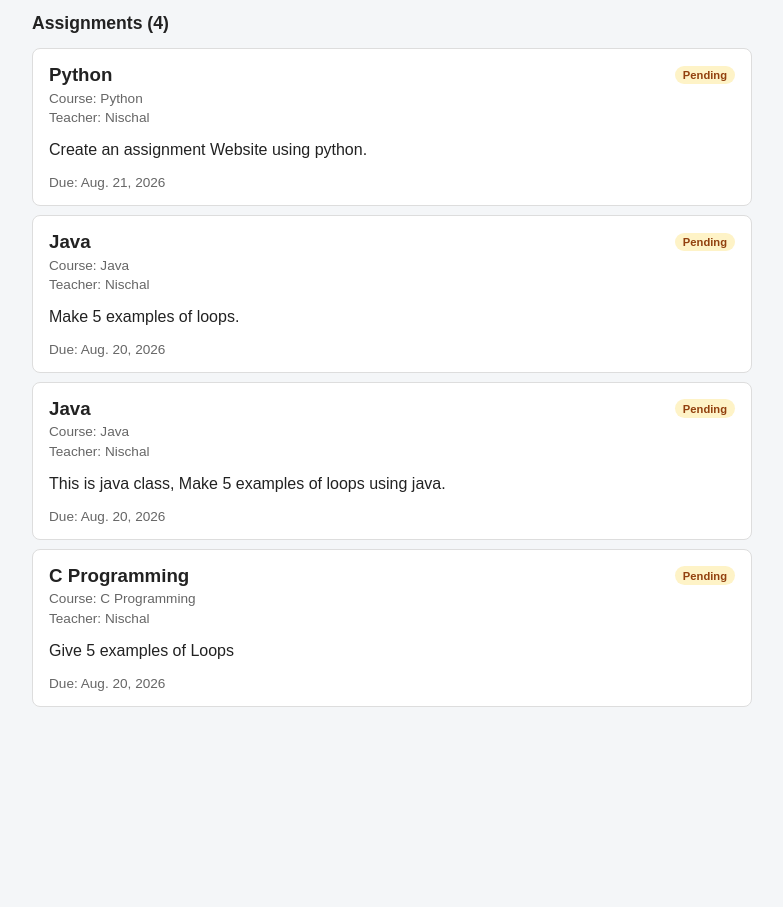
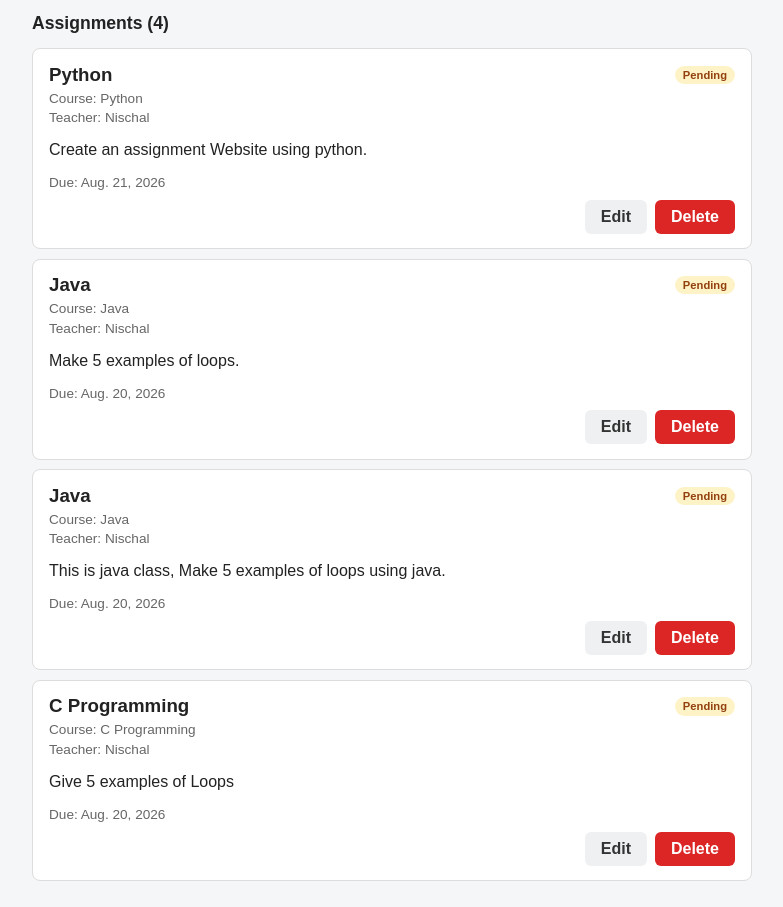
Before and after one commit to AnupRai-oss/Assignment-Tracking-System, a Django app: page / in a window 1280 px wide. Shown: the part 162-1069 px from the top of the page, without its empty margins (248-1031 px from the left). Before the commit the page ends 869 px from the top, so only its background shows below. Run offline with Django 5.2, Linux system fonts and the light colour scheme; data comes from the database, SQL or seed files in the repository; both versions use the stored data as it was after the commit.

Commit message:
Added Edit and delete botton

```diff
--- a/assignments/templates/assignments/assignment_list.html
+++ b/assignments/templates/assignments/assignment_list.html
@@ -45,9 +45,18 @@
             font: inherit;
             font-weight: bold;
             cursor: pointer;
+            text-decoration: none;
         }
         .btn-primary { background: #4f46e5; color: #fff; }
         .btn-secondary { background: #eef0f2; color: #333; }
+        .btn-danger { background: #dc2626; color: #fff; }
+        .card-actions {
+            display: flex;
+            justify-content: flex-end;
+            gap: 0.5rem;
+            margin-top: 0.6rem;
+        }
+        .card-actions form { margin: 0; }
         .assignment-list { list-style: none; margin: 0; padding: 0; }
         .assignment {
             background: #fff;
@@ -172,6 +181,21 @@
                                 <span class="overdue">(Overdue)</span>
                             {% endif %}
                         </p>
+                        <div class="card-actions">
+                            {# data-edit-assignment is our hook: clicking it opens the modal in edit mode. #}
+                            <a href="#" class="btn btn-secondary" data-edit-assignment
+                               data-edit-url="{% url 'assignments:assignment_edit' assignment.pk %}"
+                               data-title="{{ assignment.title }}"
+                               data-course="{{ assignment.course }}"
+                               data-subject_teacher="{{ assignment.subject_teacher }}"
+                               data-description="{{ assignment.description }}"
+                               data-due-date="{{ assignment.due_date|date:'Y-m-d' }}">Edit</a>
+                            {# A tiny form so Delete uses POST (a plain link would use GET). #}
+                            <form method="post" action="{% url 'assignments:assignment_delete' assignment.pk %}">
+                                {% csrf_token %}
+                                <button type="submit" class="btn btn-danger">Delete</button>
+                            </form>
+                        </div>
                     </li>
                 {% endfor %}
             </ul>
@@ -239,22 +263,55 @@
                 {# type="button" means "do nothing" - our JavaScript closes the popup. #}
                 <button type="button" class="btn btn-secondary" data-close-modal>Cancel</button>
                 {# type="submit" sends the form to Django, which saves it. #}
-                <button type="submit" class="btn btn-primary">Add Assignment</button>
+                <button type="submit" id="modal-submit" class="btn btn-primary">Add Assignment</button>
             </div>
         </form>
     </dialog>
 
     <!-- ============ A LITTLE JAVASCRIPT ============
-         This only opens and closes the popup. All the saving is
-         still done by Django on the server. -->
+         This only opens/closes the popup and switches it between
+         "Add" and "Edit" modes. All the saving is still done by
+         Django on the server. -->
     <script>
-        // Find the popup and every "Add Assignment" button.
+        // Find the popup and its form parts.
         const modal = document.getElementById('add-modal');
+        const form = modal.querySelector('form');
+        const modalTitle = document.getElementById('modal-title');
+        const submitButton = document.getElementById('modal-submit');
         const openButtons = document.querySelectorAll('[data-open-modal]');
+        const editLinks = document.querySelectorAll('[data-edit-assignment]');
 
-        // Clicking an "Add Assignment" button opens the popup.
+        // Reset the popup back to "Add Assignment" mode.
+        function resetModal() {
+            form.reset();
+            form.removeAttribute('action');
+            modalTitle.textContent = 'Add Assignment';
+            submitButton.textContent = 'Add Assignment';
+        }
+
+        // Clicking an "Add Assignment" button opens the popup in add mode.
         openButtons.forEach((button) => {
-            button.addEventListener('click', () => modal.showModal());
+            button.addEventListener('click', () => {
+                resetModal();
+                modal.showModal();
+            });
+        });
+
+        // Clicking "Edit" fills the popup with that assignment and opens it in edit mode.
+        editLinks.forEach((link) => {
+            link.addEventListener('click', (event) => {
+                event.preventDefault();
+                resetModal();
+                form.action = link.dataset.editUrl;
+                form.elements['title'].value = link.dataset.title;
+                form.elements['course'].value = link.dataset.course;
+                form.elements['subject_teacher'].value = link.dataset.subject_teacher;
+                form.elements['description'].value = link.dataset.description;
+                form.elements['due_date'].value = link.dataset.dueDate;
+                modalTitle.textContent = 'Edit Assignment';
+                submitButton.textContent = 'Update Assignment';
+                modal.showModal();
+            });
         });
 
         // The "x" button and the "Cancel" button close the popup.
@@ -269,9 +326,16 @@
             }
         });
 
-        // If the form was sent back with validation errors, open the
-        // popup again so the student can see what to fix.
-        {% if form.errors %}
+        // If this page was reached via an edit URL (GET) or an edit form
+        // came back with errors, open the popup in edit mode.
+        {% if edit_pk %}
+        form.action = "{% url 'assignments:assignment_edit' edit_pk %}";
+        modalTitle.textContent = 'Edit Assignment';
+        submitButton.textContent = 'Update Assignment';
+        modal.showModal();
+        {% elif form.errors %}
+        // If the create form was sent back with validation errors, open
+        // the popup again so the student can see what to fix.
         modal.showModal();
         {% endif %}
     </script>
--- a/assignments/web_urls.py
+++ b/assignments/web_urls.py
@@ -19,4 +19,9 @@ urlpatterns = [
     # An empty path ("") means "the root of this URL include".
     # The view `assignment_list` handles both GET and POST.
     path("", views.assignment_list, name="assignment_list"),
+
+    # Edit one assignment: /1/edit/
+    path("<int:pk>/edit/", views.assignment_edit, name="assignment_edit"),
+    # Delete one assignment: /1/delete/
+    path("<int:pk>/delete/", views.assignment_delete, name="assignment_delete"),
 ]
```
Also changed, not shown: db.sqlite3.
